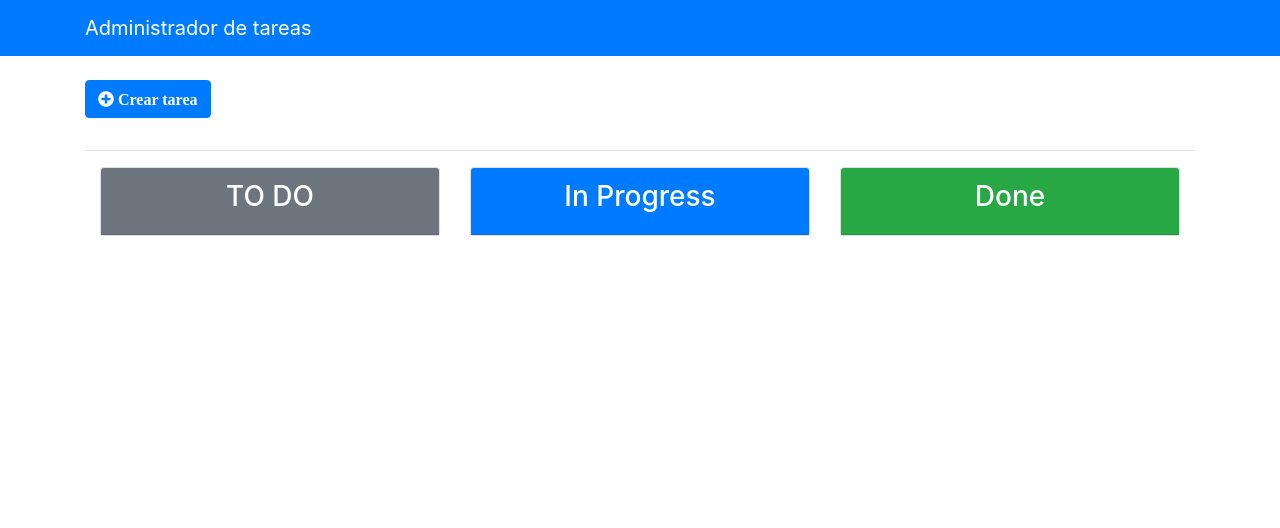
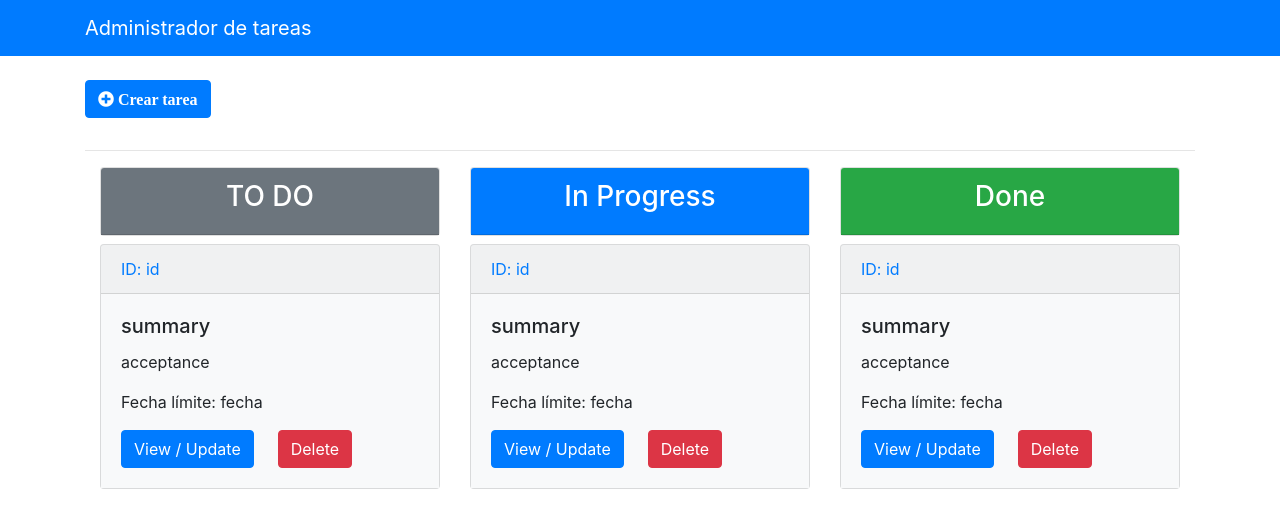
Before and after one commit to proyection/react-frontend, a React (Create React App) app: page / in a window 1280 px wide. Shown: the top 528 px of the page. Built offline with nearby package versions, Linux system fonts and the light colour scheme.

Commit message:
Created ProjectTaskItem, AddProjectTask form and UpdateTask form

```diff
--- a/src/components/ProjectBoard.js
+++ b/src/components/ProjectBoard.js
@@ -1,4 +1,5 @@
 import React, { Component } from 'react';
+import ProjectTaskItem from './projectTask/ProjectTaskItem';
 
 class ProjectBoard extends Component {
     render() {
@@ -18,7 +19,7 @@ class ProjectBoard extends Component {
                                         <h3>TO DO</h3>
                                     </div>
                                 </div>
-                                {/* {todoItems} */}
+                                <ProjectTaskItem />
                             </div>
                             <div className="col-md-4">
                                 <div className="card text-center mb-2">
@@ -26,7 +27,7 @@ class ProjectBoard extends Component {
                                         <h3>In Progress</h3>
                                     </div>
                                 </div>
-                                {/* {inProgressItems} */}
+                                <ProjectTaskItem />
                             </div>
                             <div className="col-md-4">
                                 <div className="card text-center mb-2">
@@ -34,7 +35,7 @@ class ProjectBoard extends Component {
                                         <h3>Done</h3>
                                     </div>
                                 </div>
-                                {/* {doneItems} */}
+                                <ProjectTaskItem />
                             </div>
                         </div>
                     </div>
--- /dev/null
+++ b/src/components/projectTask/ProjectTaskItem.js
@@ -0,0 +1,32 @@
+import React, { Component } from 'react';
+
+class ProjectTaskItem extends Component {
+    render() {
+        return (
+            <div className="card mb-1 bg-light">
+
+                <div className="card-header text-primary">
+                    ID: id
+                </div>
+                <div className="card-body bg-light">
+                    <h5 className="card-title">summary</h5>
+                    <p className="card-text text-truncate ">
+                        acceptance
+                    </p>
+                    <p className="card-text text-truncate ">
+                        Fecha límite: fecha
+                    </p>
+                    <a href={`updateProjectTask`} className="btn btn-primary">
+                        View / Update
+                    </a>
+
+                    <button className="btn btn-danger ml-4">
+                        Delete
+                    </button>
+                </div>
+            </div>
+        )
+    }
+}
+
+export default ProjectTaskItem;
```
Also changed, not shown: src/components/projectTask/AddProjectTask.js (added, +64 -0 lines), src/components/projectTask/UpdateProjectTask.js (added).
